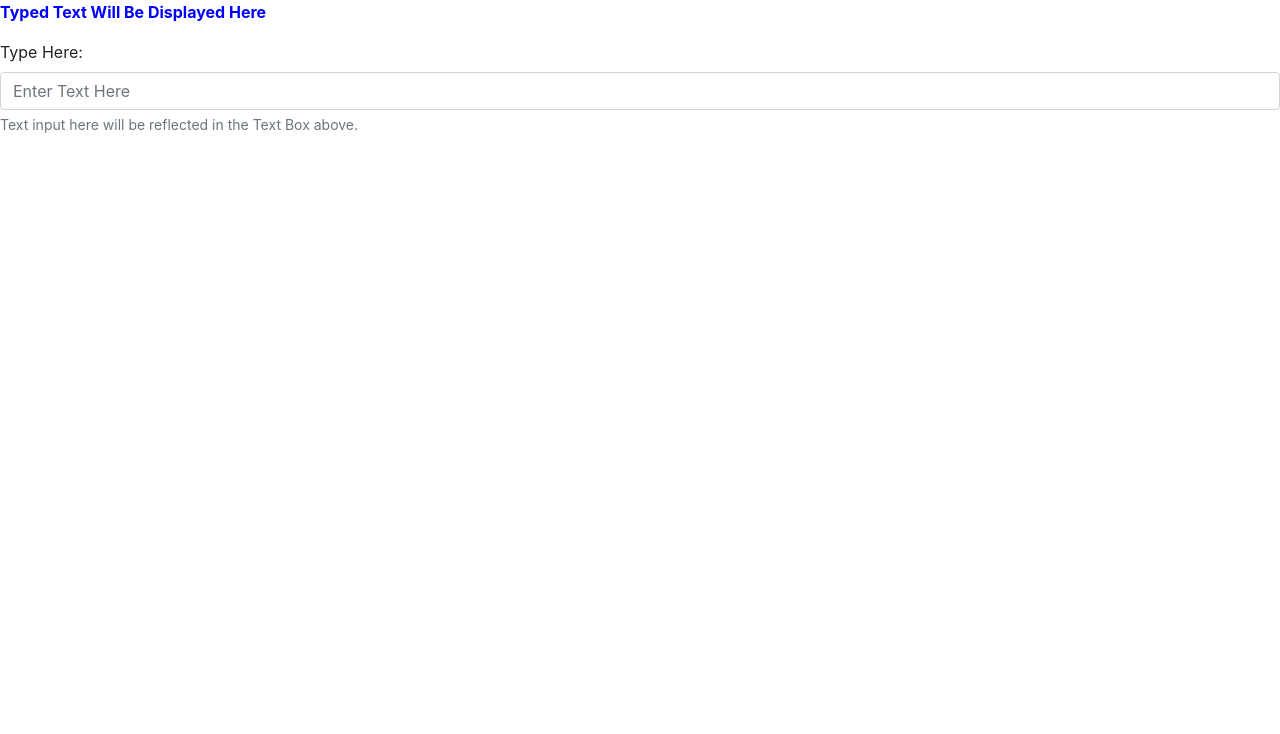
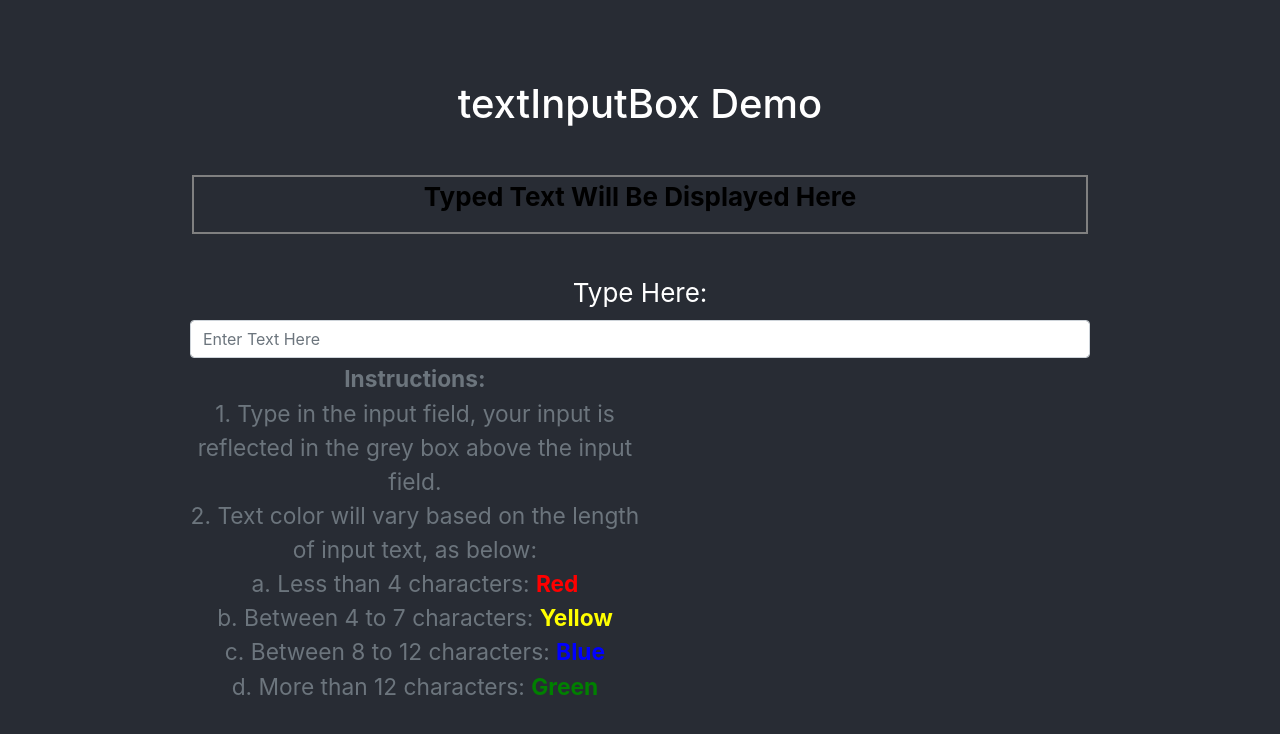
Before and after one commit to g00nd0/textInputBox, a React (Create React App) app in the folder client-react/: page / in a window 1280 px wide. Shown: the top 734 px of the page. Built offline with nearby package versions, Linux system fonts and the light colour scheme.

Commit message:
Add Instructions and color coding

```diff
--- a/client-react/src/App.js
+++ b/client-react/src/App.js
@@ -6,23 +6,12 @@ import "bootstrap/dist/css/bootstrap.min.css";
 function App() {
   return (
     <div className="App">
-      {/* <header className="App-header">
-        <img src={logo} className="App-logo" alt="logo" />
-        <p>
-          Edit <code>src/App.js</code> and save to reload.
-        </p>
-        <a
-          className="App-link"
-          href="https://reactjs.org"
-          target="_blank"
-          rel="noopener noreferrer"
-        >
-          Learn React
-        </a>
-      </header> */}
-      <body className="body">
+      <header className="App-header">
+        <h1>textInputBox Demo</h1>
+        <br />
         <TextDisplay />
-      </body>
+      </header>
+      <body className="body"></body>
     </div>
   );
 }
--- a/client-react/src/components/textDisplay/TextDisplay.js
+++ b/client-react/src/components/textDisplay/TextDisplay.js
@@ -9,6 +9,7 @@ const TextDisplay = () => {
   return (
     <>
       <TextOutput text={currentText} defaultText={defaultText} />
+      <br />
       <TextInput enteredText={setCurrentText} />
     </>
   );
--- a/client-react/src/components/textDisplay/TextInput.js
+++ b/client-react/src/components/textDisplay/TextInput.js
@@ -15,7 +15,24 @@ const TextInput = ({ enteredText }) => {
             }}
           />
           <Form.Text className="text-muted">
-            Text input here will be reflected in the Text Box above.
+            <p style={{ width: "50%", "text-align": "center" }}>
+              <b>Instructions: </b>
+              <br />
+              1. Type in the input field, your input is reflected in the grey
+              box above the input field. <br />
+              2. Text color will vary based on the length of input text, as
+              below: <br />
+              a. Less than 4 characters: <b style={{ color: "red" }}>
+                Red
+              </b>{" "}
+              <br />
+              b. Between 4 to 7 characters:{" "}
+              <b style={{ color: "yellow" }}>Yellow</b> <br />
+              c. Between 8 to 12 characters:{" "}
+              <b style={{ color: "blue" }}>Blue</b> <br />
+              d. More than 12 characters:{" "}
+              <b style={{ color: "green" }}>Green</b>
+            </p>
           </Form.Text>
         </Form.Group>
       </Form>
--- a/client-react/src/components/textDisplay/TextOutput.js
+++ b/client-react/src/components/textDisplay/TextOutput.js
@@ -1,14 +1,6 @@
 import React from "react";
 
 const TextOutput = ({ text, defaultText }) => {
-  const renderDefaultText = (inputText) => {
-    return (
-      <p>
-        <b>{inputText}</b>
-      </p>
-    );
-  };
-
   const renderText = (inputText) => {
     let textColor;
     switch (true) {
@@ -19,13 +11,13 @@ const TextOutput = ({ text, defaultText }) => {
         textColor = "yellow";
         break;
       case inputText.length >= 8 && inputText.length < 13:
-        textColor = "black";
+        textColor = "blue";
         break;
       case inputText.length >= 13 && inputText.length < 16:
         textColor = "green";
         break;
       default:
-        textColor = "blue";
+        textColor = "black";
     }
 
     return (
@@ -35,6 +27,15 @@ const TextOutput = ({ text, defaultText }) => {
     );
   };
 
-  return <>{text === "" ? renderDefaultText(defaultText) : renderText(text)}</>;
+  return (
+    <div
+      style={{
+        border: "2px solid grey",
+        width: "70%",
+      }}
+    >
+      {text === "" ? renderText(defaultText) : renderText(text)}
+    </div>
+  );
 };
 export default TextOutput;
```
